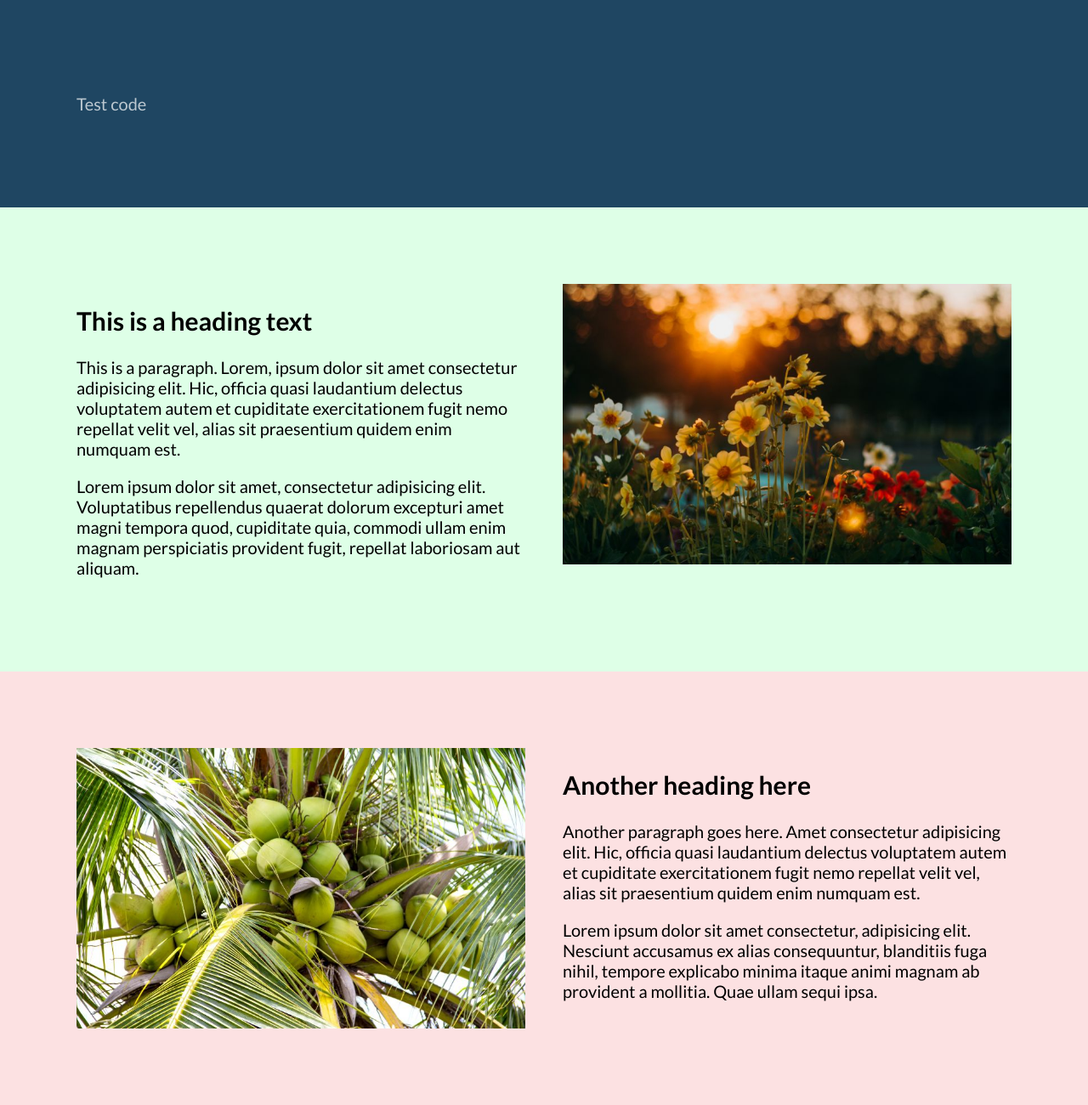
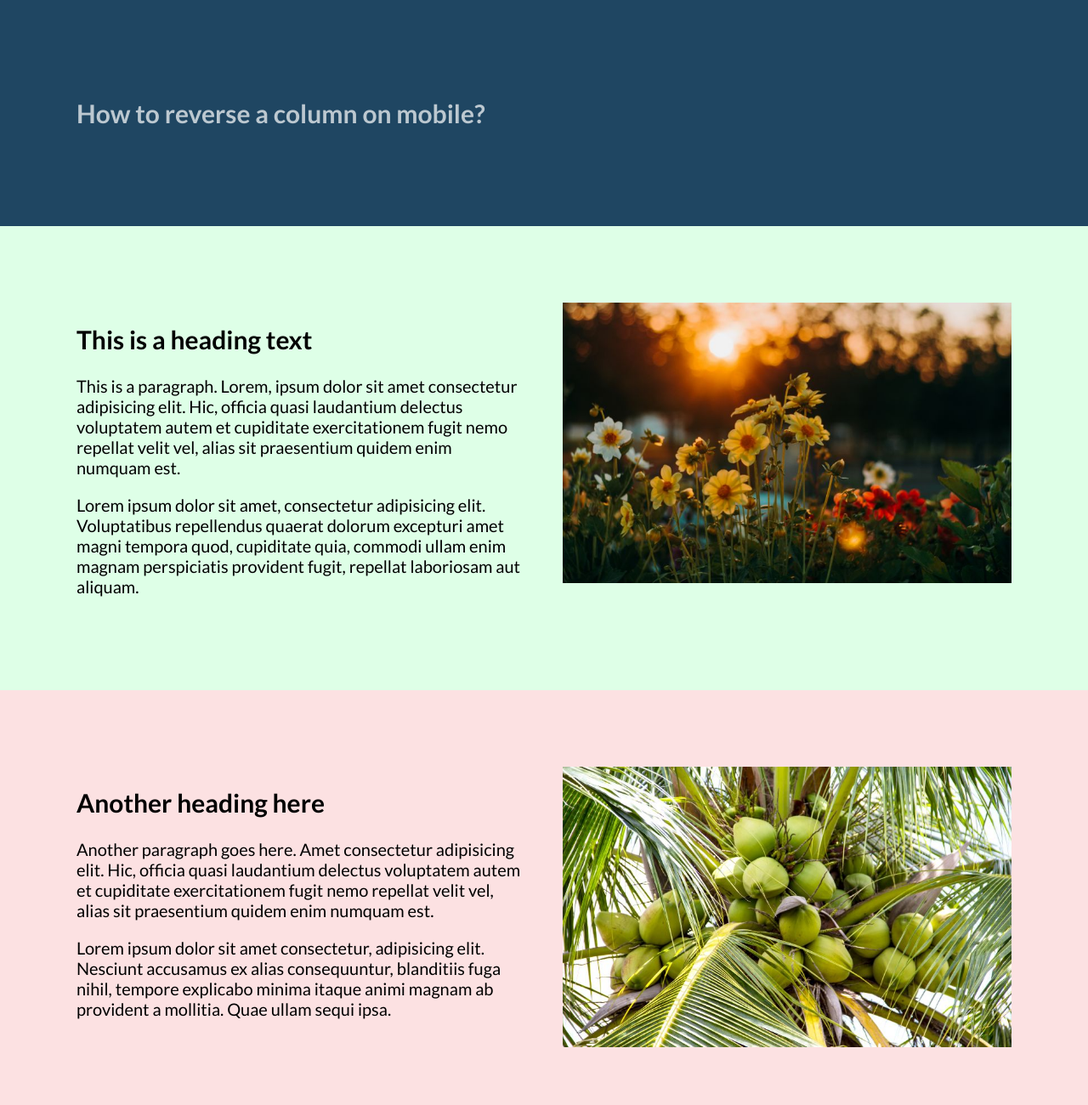
Before and after one commit to shihabiiuc/reversecolumn, a plain HTML site: page index.html in a window 1280 px wide. Shown: the top 1300 px of the page at 85% size. Drawn offline with Linux system fonts and the light colour scheme; a script that the page names is missing.

Commit message:
Reversed column on mobile

```diff
--- a/index.html
+++ b/index.html
@@ -16,7 +16,7 @@
 <body>
 <section class="banner">
   <div class="container">
-    <p>Test code</p>
+    <h1>How to reverse a column on mobile?</h1>
   </div>
 </section>
 
@@ -35,7 +35,7 @@
 </section><!-- .row-1 -->
 <section class="row-2">
   <div class="container">
-    <div class="col-1">
+    <div class="col-1 mobile-order-2">
       <img src="./img/coconut.jpg" alt="coconuts">
     </div>
     <div class="col-2">
--- a/sass/style.scss
+++ b/sass/style.scss
@@ -48,4 +48,7 @@ section {
       flex-basis: 48%;
     }
   }
+  .mobile-order-2 {
+    order: 2;
+  }
 }
```
Also changed, not shown: sass/style.css, 1 other file.
